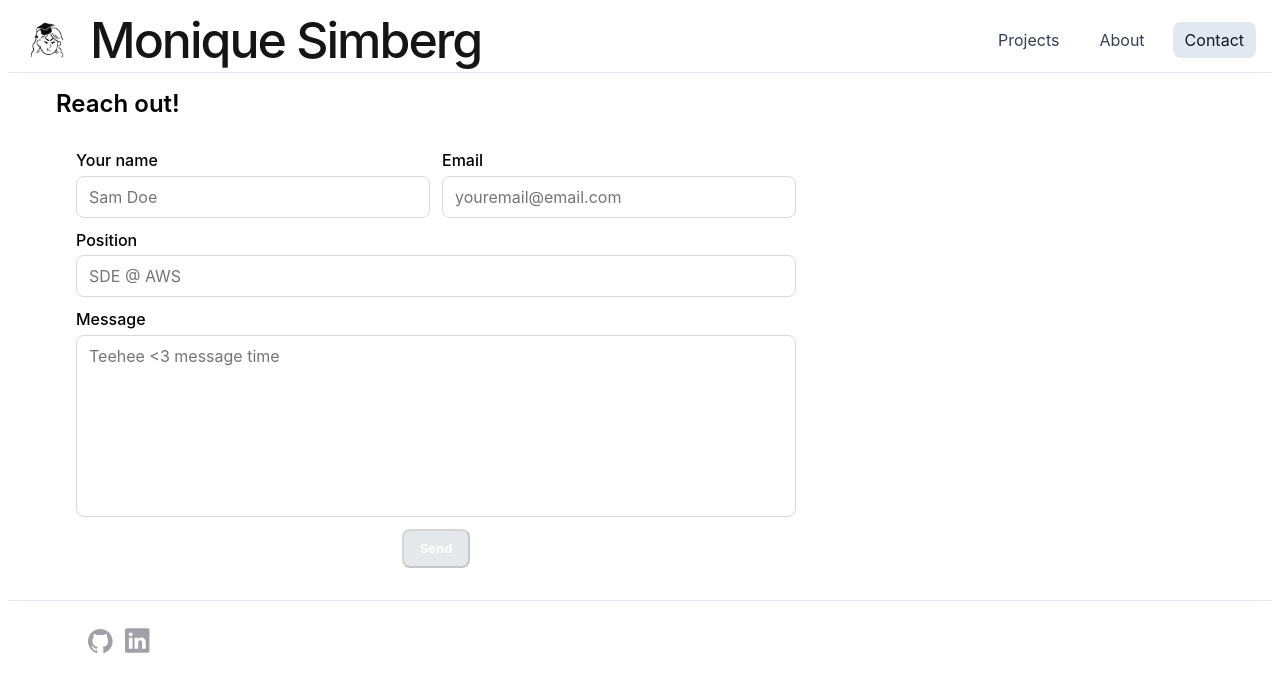
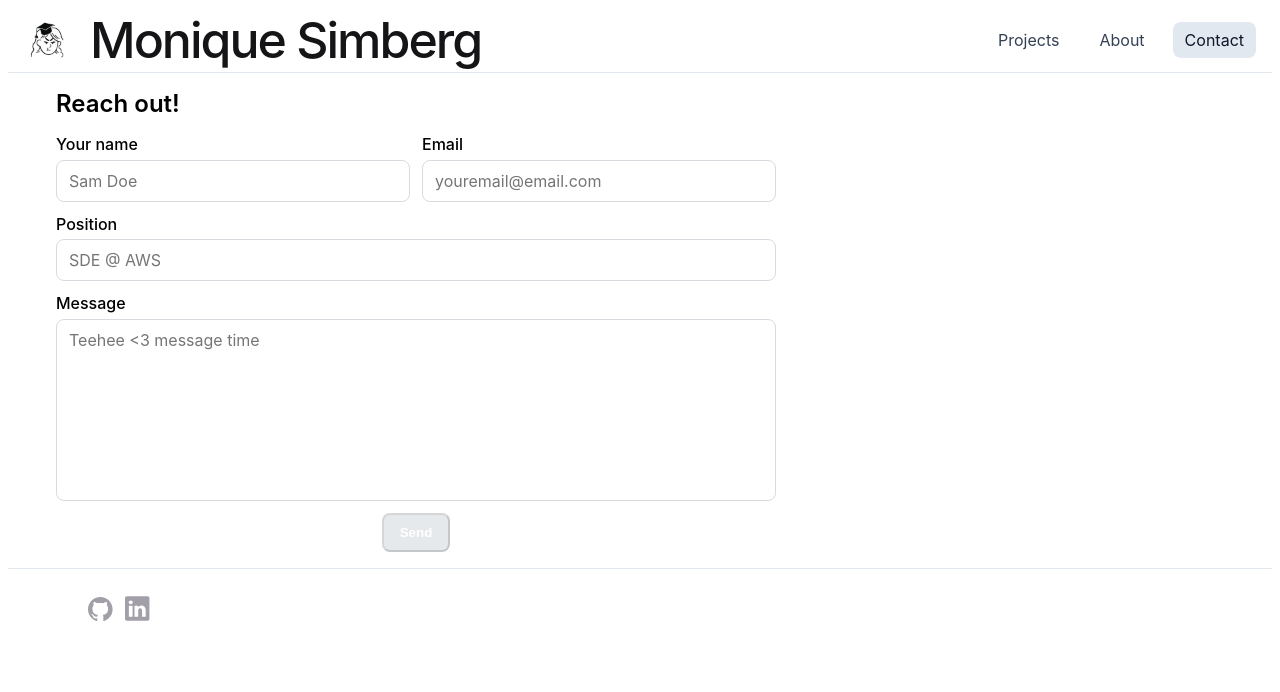
Before and after one commit to monsimb/portfolio_web, an Angular app: page /contact in a window 1280 px wide. Shown: the top 692 px of the page. Built offline with nearby package versions, Linux system fonts and the light colour scheme.

Commit message:
fix: header and projects filter no longer overlap on scroll

```diff
--- a/src/app/app.scss
+++ b/src/app/app.scss
@@ -29,7 +29,7 @@ body {
   display: flex;
   align-items: center;
   gap: 1rem;
-  min-height: 64px;
+  min-height: var(--header-h);
 }
 .logo {
   font-weight: 700;
--- a/src/pages/contact/contact.scss
+++ b/src/pages/contact/contact.scss
@@ -1,8 +1,7 @@
-:host { display: block; }
-
 .container {
   width: min(720px, 92vw);
   margin-inline: auto;
+  display: grid;
 }
 
 h2 {
@@ -14,7 +13,6 @@ h2 {
 .contact-form {
   display: grid;
   gap: 12px;
-  padding: 16px 20px;
   width: 100%;
 }
 
@@ -43,7 +41,7 @@ button[type="submit"] {
   justify-self: center;
   padding: 10px 16px;
   color: #fff;
-  background-color: aquamarine;
+  background-color: grey;
   border-radius: 8px;
   font-weight: 600;
   cursor: pointer;
--- a/src/pages/projects/projects.scss
+++ b/src/pages/projects/projects.scss
@@ -4,6 +4,10 @@
   grid-template-columns: 260px 1fr;
   gap: 1.5rem;
   align-items: start;
+}
+
+h1 {
+  font-weight: 600;
 }
 
 @media (max-width: 900px) {
@@ -18,7 +22,7 @@
 
 .sidebar {
   position: sticky;
-  top: 1rem;
+  top: calc(var(--header-h));
   background: var(--surface-1, #fff);
   border: 1px solid var(--border, #e5e7eb);
   border-radius: 12px;
--- a/src/styles.scss
+++ b/src/styles.scss
@@ -1 +1,4 @@
 /* You can add global styles to this file, and also import other style files */
+:root{
+    --header-h: 64px;
+}
```
